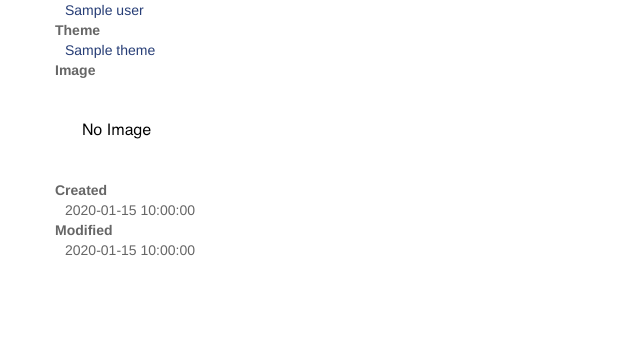
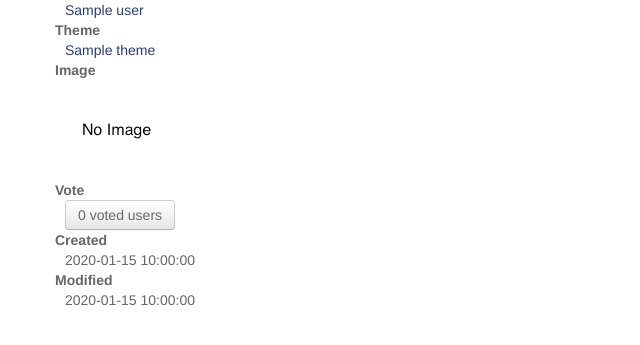
Before and after one commit to kazuhirosaji/livdesn, a CakePHP app: the page made by app/View/Maps/view.ctp in a window 1280 px wide. Shown: the part 264-609 px from the top of the page, without its empty margins (0-640 px from the left). Run offline with PHP 8.4 and a stand-in for CakePHP, Linux system fonts and the light colour scheme; the template is opened without the code that fills it: most values are stand-ins (such as "Sample title", 1, 10 or a date in 2020); some libraries are stand-ins or nearby versions.

Commit message:
Show voted users by dropdown menu.

```diff
--- a/app/View/Maps/view.ctp
+++ b/app/View/Maps/view.ctp
@@ -1,3 +1,16 @@
+<!-- create voted users array -->
+<?php
+	$mapsusers = array();
+	if (!empty($map['User'])) {
+		foreach ($map['User'] as $user) {
+			if (is_array($user['MapsUser'])) {
+				$mapsusers[] = $user;
+			}
+		}
+	}
+?>
+
+<!-- display maps view -->
 <div class="maps view">
 <h2><?php echo __('Map'); ?></h2>
 	<dl>
@@ -39,6 +52,19 @@
 			<?php endif ?>
 			&nbsp;
 		</dd>
+		<dt><?php echo __('Vote'); ?></dt>
+		<dd>
+			<div class="btn-group">
+				<a class="btn dropdown-toggle" data-toggle="dropdown" href="#">
+					<?php echo count($mapsusers) . " voted users" ?>
+				</a>
+				<ul class="dropdown-menu">
+				<?php foreach ($mapsusers as $user): ?>
+					<li><?php echo $this->Html->link($user['name'], array('controller' => 'Users', 'action' => 'view', $user['id'])); ?></li>
+				<?php endforeach; ?>
+				</ul>
+			</div>
+		</dd>
 		<dt><?php echo __('Created'); ?></dt>
 		<dd>
 			<?php echo h($map['Map']['created']); ?>
@@ -51,25 +77,3 @@
 		</dd>
 	</dl>
 </div>
-
-<div class="related">
-	<?php
-	if (!empty($map['User'])) {
-		$mapsusers = array();
-		foreach ($map['User'] as $user) {
-			if (is_array($user['MapsUser'])) {
-				$mapsusers[] = $user;
-			}
-		}
-	}
-	if (!empty($mapsusers)):
-	?>
-	<h3><?php echo count($mapsusers) . " voted users" ?></h3>
-	<?php
-		foreach ($mapsusers as $user) {
-			echo $this->Html->link($user['name'], array('controller' => 'Users', 'action' => 'view', $user['id']), array('class' => 'label'));
-		}
-	?>
-	<?php endif; ?>
-</div>
-<BR><BR>
```
